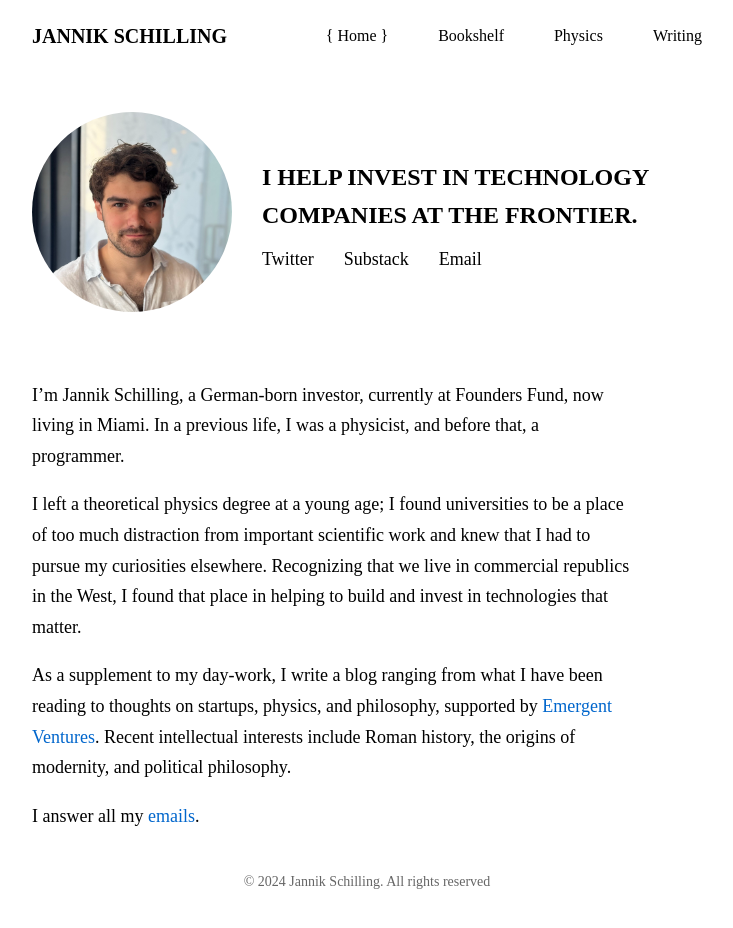
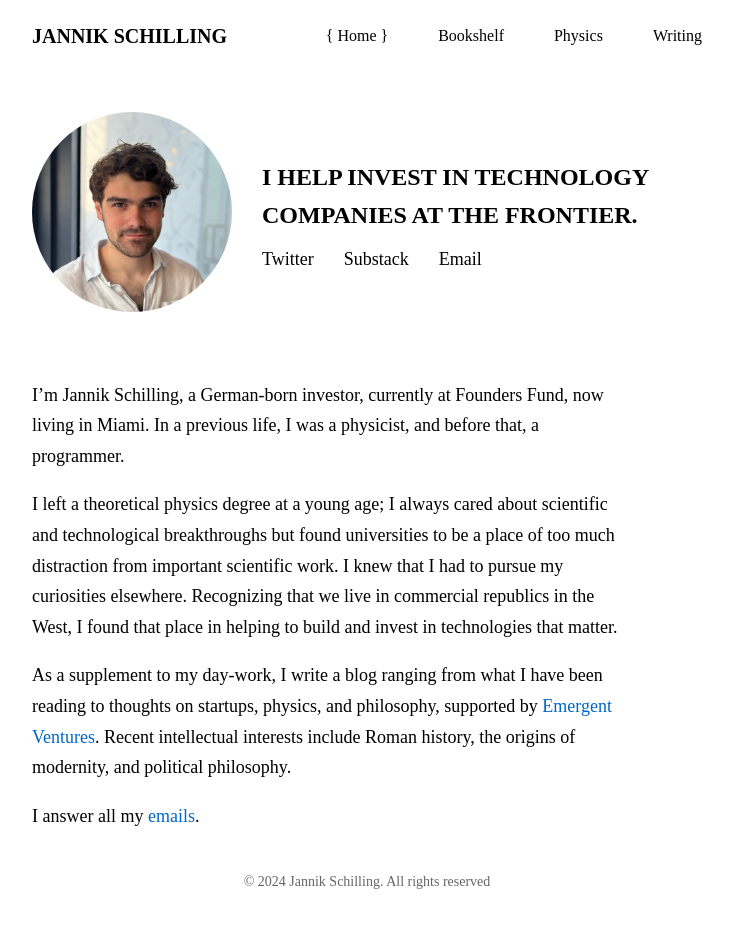
Before and after one commit to jannikls/jannikls.github.io, a Jekyll site: the page built from index.md, in a window 1280 px wide. Shown: the whole page, without its empty margins (273-1006 px from the left). Built offline with Jekyll 4.4.1, drawn with Linux system fonts in a browser that asks for light colours; some web fonts are replaced.

Commit message:
include desc

```diff
--- a/index.md
+++ b/index.md
@@ -4,7 +4,7 @@ permalink: /
 ---
 I'm Jannik Schilling, a German-born investor, currently at Founders Fund, now living in Miami. In a previous life, I was a physicist, and before that, a programmer.
 
-I left a theoretical physics degree at a young age; I found universities to be a place of too much distraction from important scientific work and knew that I had to pursue my curiosities elsewhere. Recognizing that we live in commercial republics in the West, I found that place in helping to build and invest in technologies that matter.
+I left a theoretical physics degree at a young age; I always cared about scientific and technological breakthroughs but found universities to be a place of too much distraction from important scientific work. I knew that I had to pursue my curiosities elsewhere. Recognizing that we live in commercial republics in the West, I found that place in helping to build and invest in technologies that matter.
 
 As a supplement to my day-work, I write a blog ranging from what I have been reading to thoughts on startups, physics, and philosophy, supported by [Emergent Ventures](https://www.mercatus.org/emergent-ventures). Recent intellectual interests include Roman history, the origins of modernity, and political philosophy.
 
```
